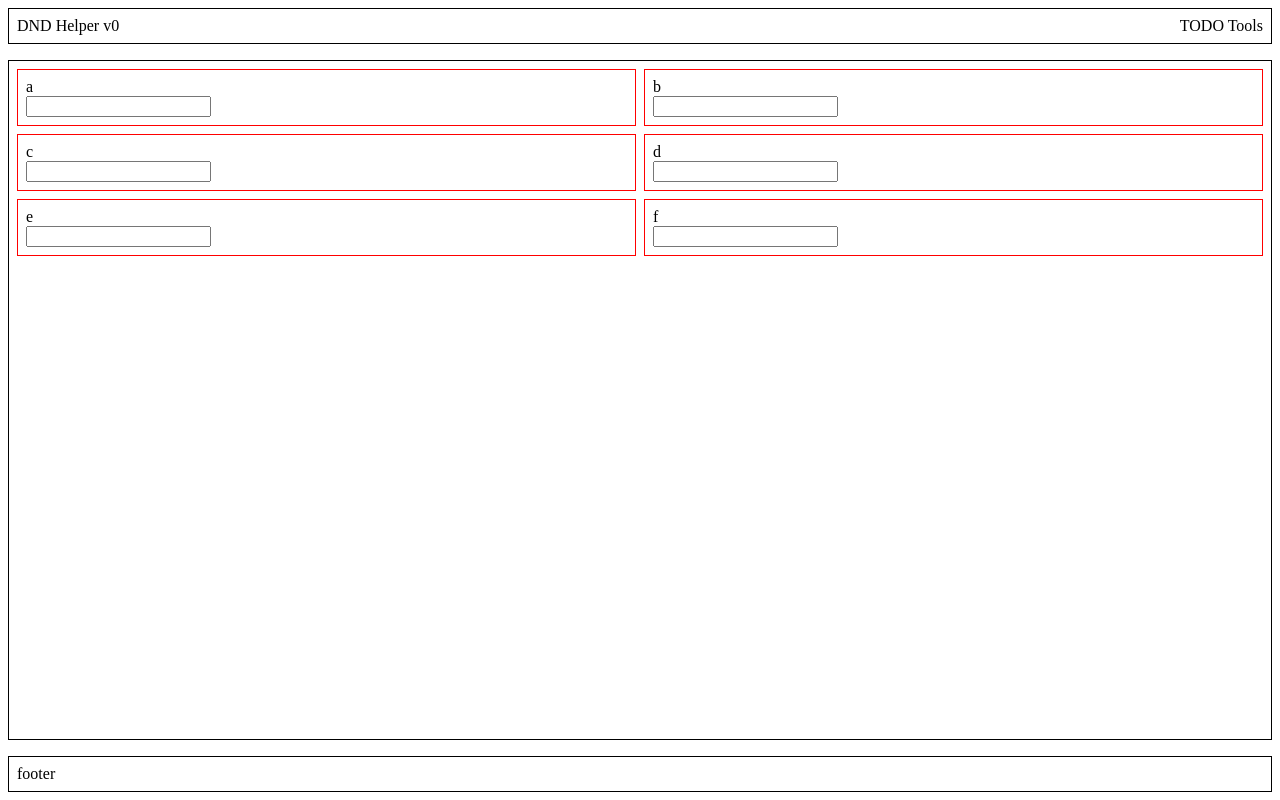
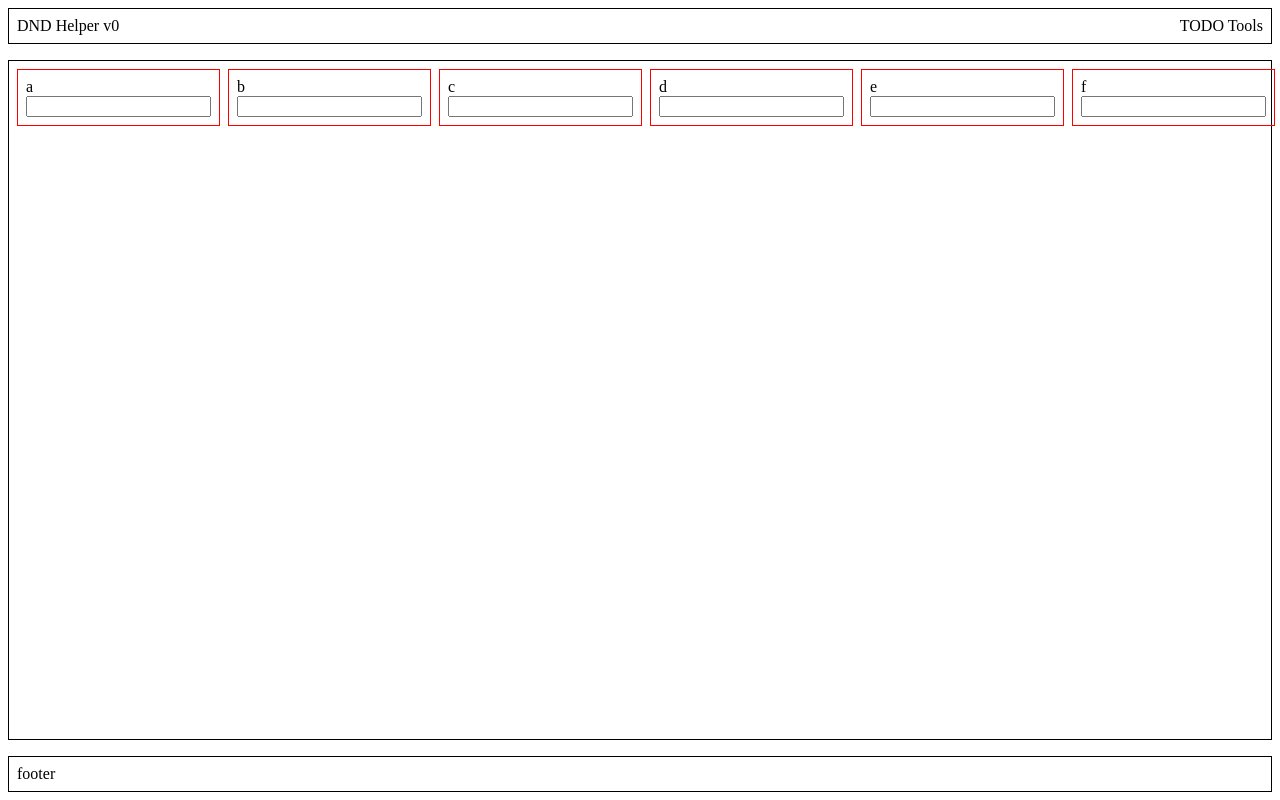
Before and after one commit to yourdesk/dnd-helper, a plain HTML site: page index.html in a window 1280 px wide. Drawn offline with Linux system fonts and the light colour scheme.

```diff
--- a/main.js
+++ b/main.js
@@ -1,20 +1,37 @@
-function createBlock(title) {
-    let section = document.createElement("section");
-    let mainGrid = document.getElementById("main-grid");
+let mainGrid = document.getElementById("main-grid");
 
-    let textElement = document.createElement("p");
+function newSection() {
+    return document.createElement("section");
+}
+
+function elem(type) {
+    return document.createElement(type);
+}
+
+function newBlock(title) {
+    let section = newSection();
+
+    let textElement = elem("p");
     textElement.innerText = title;
-    let input = document.createElement("input");
+    let input = elem("input");
     input.type = "text";
 
     section.appendChild(textElement);
     section.appendChild(input);
 
-    mainGrid.appendChild(section);
+    return section;
+}
+
+function newEmptyBlock() {
+    let section = newSection();
+    section.className = "empty";
+
+    return section;
 }
 
 let blocks = "a b c d e f".split(" ");
 
 for (let block of blocks) {
-    createBlock(block);
+    let section = newBlock(block);
+    mainGrid.appendChild(section);
 }
--- a/style.css
+++ b/style.css
@@ -25,12 +25,16 @@
 }
 
 #main-grid {
-    display: grid;
-    grid-template-areas: ". .";
+    display: flex;
     gap: 0.5rem;
 }
 
 #main-grid > section {
     border: 1px solid red;
     padding: 0.5rem;
+    width: 100%;
 }
+
+#main-grid.empty {
+    border: 1px dashed gray;
+}
```
Also changed, not shown: drag.js (added, +13 -0 lines).
